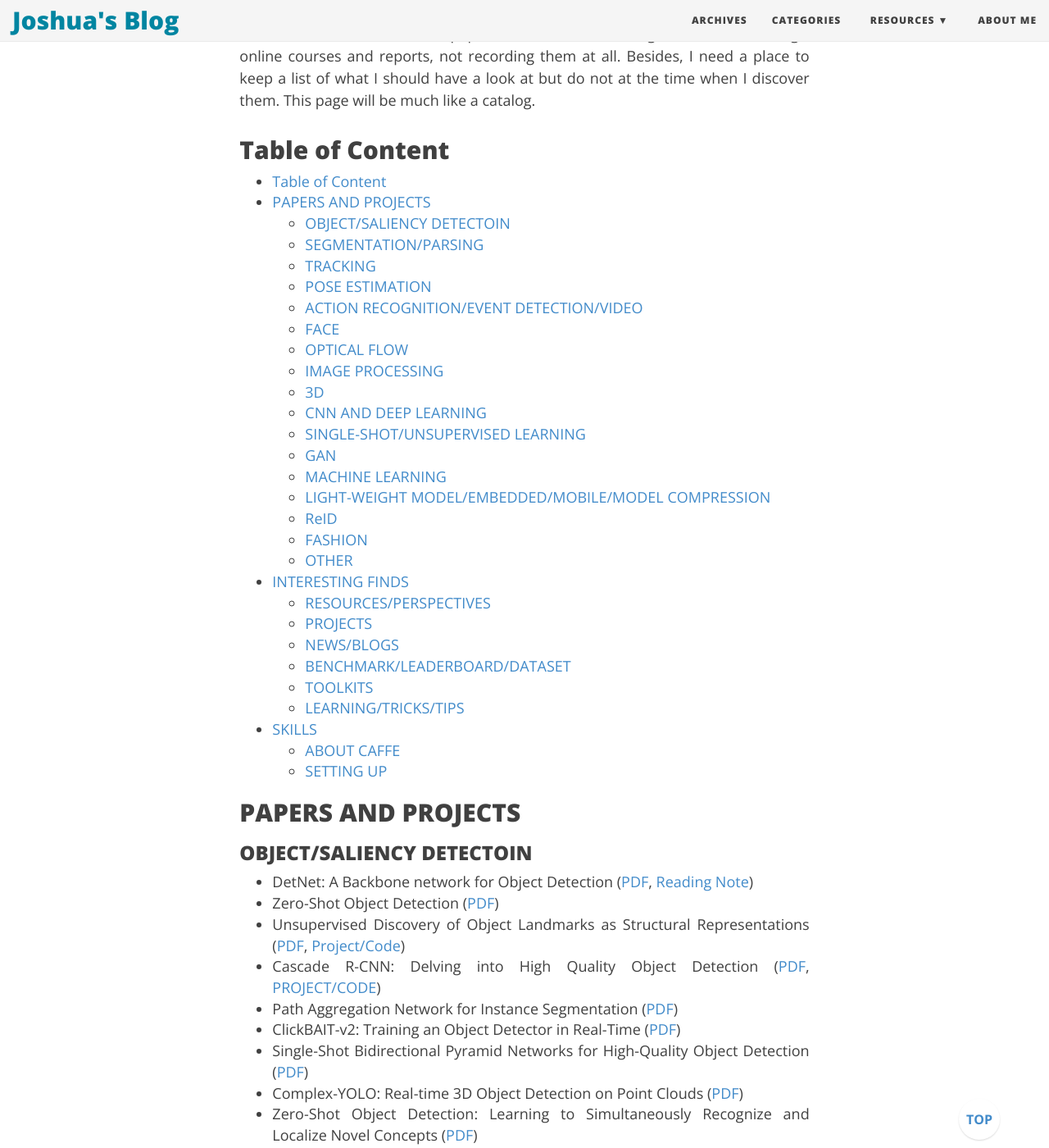
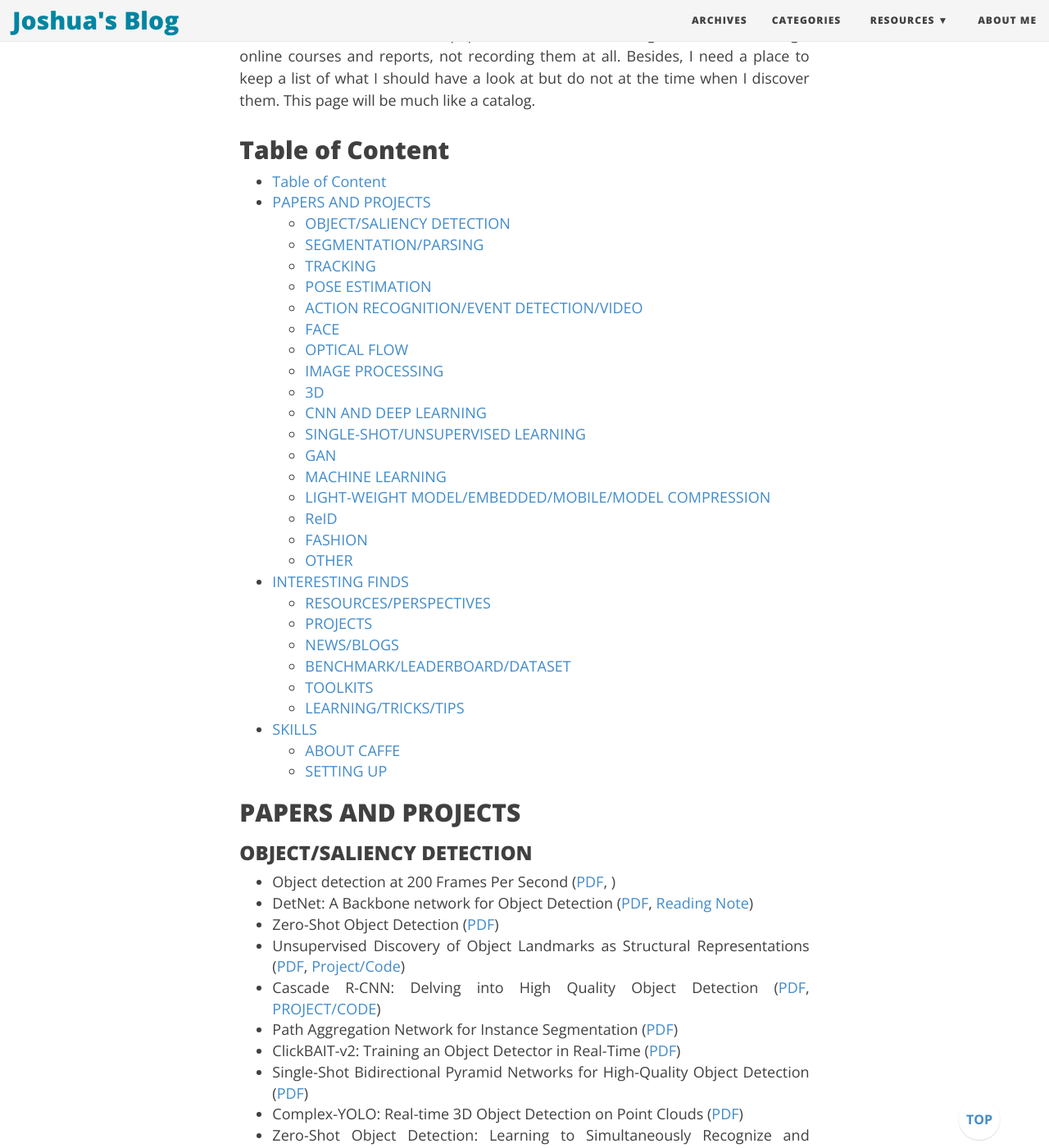
Before and after one commit to joshua19881228/joshua19881228.github.io, a Jekyll site: the page built from _posts/Computer_Vision/2016-08-25-my-jumble-of-computer-vision.md, in a window 1280 px wide and 1400 px high, scrolled down 340 px. Shown: the whole window at 82% size. Built offline with Jekyll 4.4.1, drawn with Linux system fonts in a browser that asks for light colours; nearby versions of some CDN libraries; formulas are drawn with MathJax 3; comment, search, counter and statistics services are not loaded; some of the changed text lies outside the part shown.

Commit message:
update post

```diff
--- a/_posts/Computer_Vision/2016-08-25-my-jumble-of-computer-vision.md
+++ b/_posts/Computer_Vision/2016-08-25-my-jumble-of-computer-vision.md
@@ -13,8 +13,9 @@
 
 ## PAPERS AND PROJECTS
 
-### OBJECT/SALIENCY DETECTOIN
+### OBJECT/SALIENCY DETECTION
 
+* Object detection at 200 Frames Per Second ([PDF](https://arxiv.org/abs/1805.06361), )
 * DetNet: A Backbone network for Object Detection ([PDF](https://arxiv.org/abs/1804.06215), [Reading Note](https://joshua19881228.github.io/2018-05-01-DetNet/))
 * Zero-Shot Object Detection ([PDF](https://arxiv.org/abs/1804.04340))
 * Unsupervised Discovery of Object Landmarks as Structural Representations ([PDF](https://arxiv.org/abs/1804.04412), [Project/Code](http://www.ytzhang.net/projects/lmdis-rep/))
@@ -173,6 +174,7 @@
 
 ### TRACKING ###
 
+* Joint Flow: Temporal Flow Fields for Multi Person Tracking ([PDF](https://arxiv.org/abs/1805.04596))
 * Trajectory Factory: Tracklet Cleaving and Re-connection by Deep Siamese Bi-GRU for Multiple Object Tracking ([PDF](https://arxiv.org/abs/1804.04555))
 * Machine Learning Methods for Solving Assignment Problems in Multi-Target Tracking ([PDF](https://arxiv.org/abs/1802.06897))
 * Multi-Target, Multi-Camera Tracking by Hierarchical Clustering: Recent Progress on DukeMTMC Project ([PDF](https://arxiv.org/abs/1712.09531))
@@ -289,6 +291,8 @@
 
 ### FACE ###
 
+* Arbitrary Facial Attribute Editing: Only Change What You Want ([PDF](https://arxiv.org/abs/1711.10678), [Project/Code](https://github.com/LynnHo/AttGAN-Tensorflow))
+* Anchor Cascade for Efficient Face Detection ([PDF](https://arxiv.org/abs/1805.03363))
 * Real-Time Rotation-Invariant Face Detection with Progressive Calibration Networks ([PDF](https://arxiv.org/abs/1804.06039), [Reading Note](https://joshua19881228.github.io/2018-04-27-Real-Time-Face-Detection/))
 * MobileFaceNets: Efficient CNNs for Accurate Real-time Face Verification on Mobile Devices ([PDF](https://arxiv.org/abs/1804.07573))
 * Survey of Face Detection on Low-quality Images ([PDF](https://arxiv.org/abs/1804.07362))
@@ -512,6 +516,7 @@
 
 ### SINGLE-SHOT/UNSUPERVISED LEARNING ###
 
+* Zero-Shot Object Detection by Hybrid Region Embedding ([PDF](https://arxiv.org/abs/1805.06157), [Project/Code](https://github.com/syb7573330/im2avatar))
 * Deep Triplet Ranking Networks for One-Shot Recognition ([PDF](https://arxiv.org/abs/1804.07275))
 * Avatar-Net: Multi-scale Zero-shot Style Transfer by Feature Decoration ([PDF](https://arxiv.org/abs/1805.03857))
 
```
